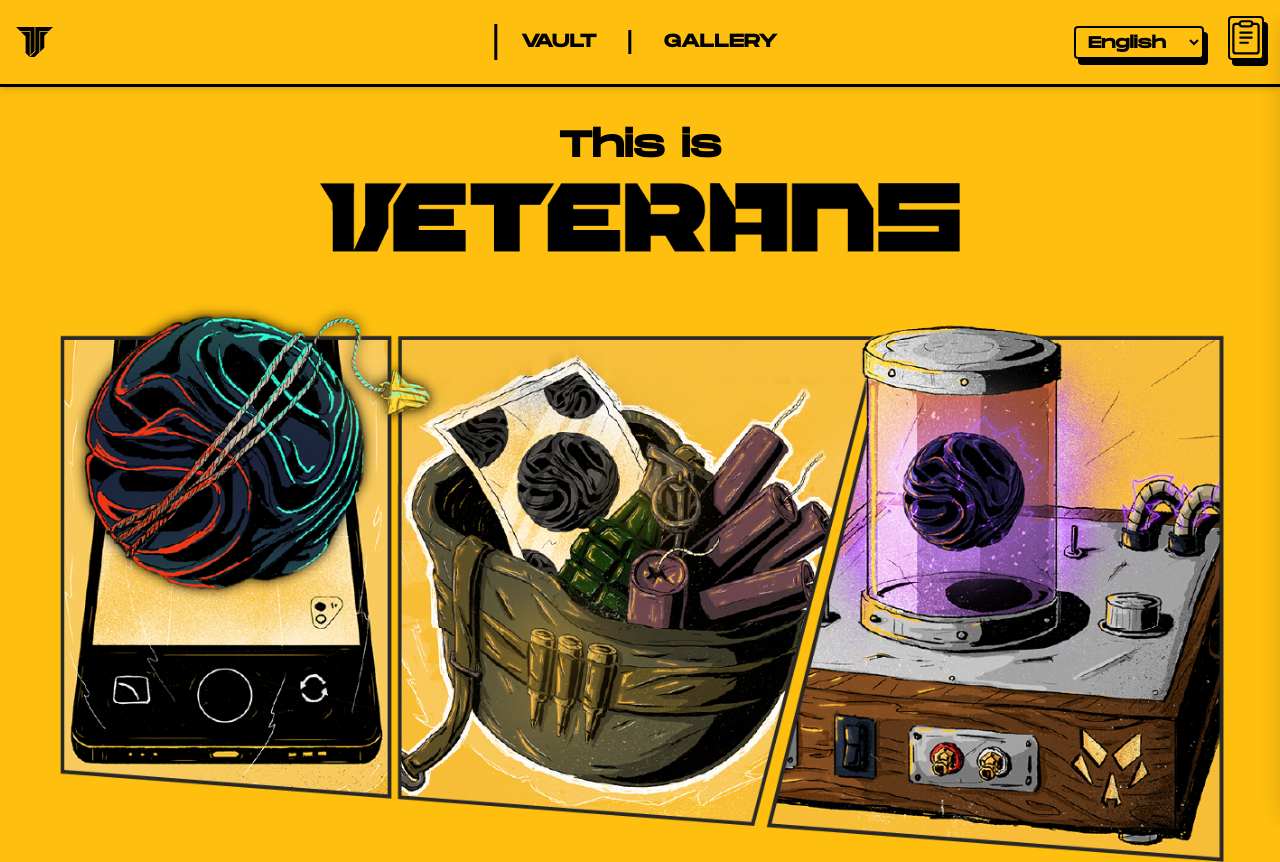
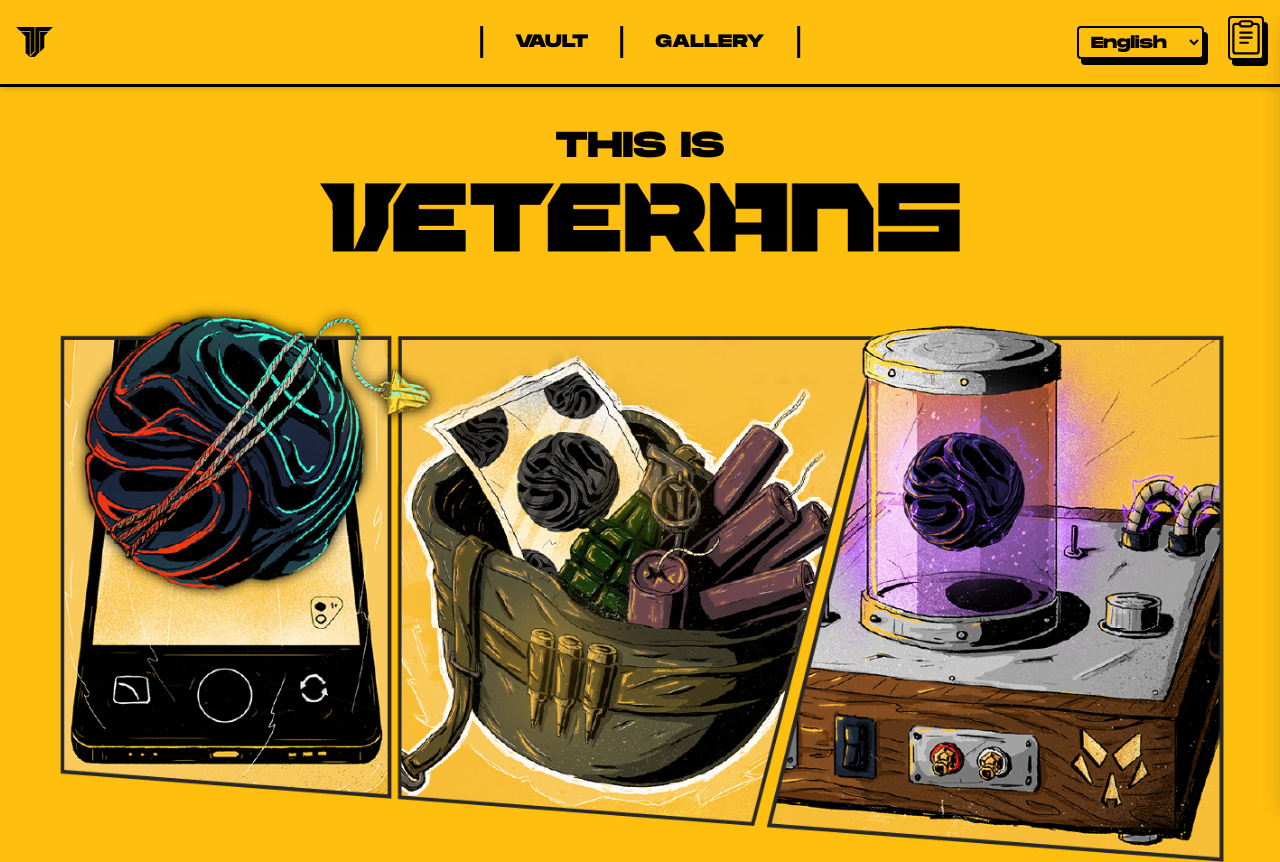
Before and after one commit to Veterans-Labs/Veterans-Landing, an Astro site: page /en/gallery in a window 1280 px wide. Shown: the top 862 px of the page. Built offline with nearby package versions, Linux system fonts and the light colour scheme; Astro itself is replaced by a stand-in of ours.

Commit message:
feat: enhance typography and styling across components
- Add Monument Extended Ultrabold font definition and class
- Update gallery title to use Monument Extended Ultra font with uppercase transform
- Increase navbar separator height and adjust layout
- Apply regular font weight to footer copyright text
- Reorder CSS imports to resolve PostCSS warnings

```diff
--- a/src/components/Footer.astro
+++ b/src/components/Footer.astro
@@ -8,12 +8,13 @@ interface Props {
         footer: Record<string, string>;
     };
     languages: { code: string; label: string }[];
+    class?: string;
 }
 
-const { lang, t, languages } = Astro.props as Props;
+const { lang, t, languages, class: className } = Astro.props as Props;
 ---
 
-<footer class="w-full flex flex-col items-center justify-center  text-center z-2 shadow-md relative">
+<footer class={`w-full flex flex-col items-center justify-center text-center z-2 shadow-md relative ${className || ''}`}>
     <div class="absolute top-[0px] left-0 w-full h-1 bg-black mb-4"></div>
 
     <div class="relative flex gap-2 mb-2 z-0 top-[-10px]">
@@ -50,7 +51,7 @@ const { lang, t, languages } = Astro.props as Props;
 
     <div class="flex items-center gap-2 text-black text-[10px] pb-2">
         <img class="w-5 h-auto" src="/images/Isotipo_Negro.svg" alt="Veterans Logo" />
-        <p>{t.footer.rights}</p>
+        <p class="font-monument">{t.footer.rights}</p>
     </div>
 </footer>
 
--- a/src/components/ManifestoPanel.astro
+++ b/src/components/ManifestoPanel.astro
@@ -23,7 +23,7 @@ const { lang, t, languages } = Astro.props as Props;
     </div>
     <button id="closeManifesto" class="bg-[#FFBF0F] text-black text-xs font-bold p-1 rounded border-2 border-black hover:bg-gray-300 transition absolute top-4 right-5" style="box-shadow: 2px 2px 0 0 black;">X</button>
   </div>
-  <div class={`ml-3 p-2 text-black leading-loose pixeled-font ${lang === 'zh' || lang === 'hi' ? 'text-[10.25px]' : 'text-[6.25px]'}`}>
+  <div class={`ml-3 p-2 text-black leading-loose pixeled-font ${lang === 'zh' || lang === 'hi' ? 'text-[8.5px] sm:text-[9.5px]' : 'text-[5px] sm:text-[5.75px]'}`}>
     <p class="font-bold mb-4">{t.manifesto.welcome}</p>
     <p class="mb-3">{t.manifesto.paragraph1}</p>
     <p class="mb-3">{t.manifesto.paragraph2}</p>
--- a/src/components/Navbar.astro
+++ b/src/components/Navbar.astro
@@ -28,13 +28,15 @@ const { lang, t, languages } = Astro.props as Props;
   <!-- Menú centrado en desktop -->
   <div class="hidden md:flex md:absolute md:left-1/2 md:-translate-x-1/2">
     <div class="flex items-center text-black font-bold text-lg tracking-wide">
-      <a href={`/${lang}/vault`} class="px-6 py-1 border-l-3 border-black ml-4 hover:text-gray-700 transition-colors">
+      <span class="border-l-3 border-black h-8 mx-2"></span>
+      <a href={`/${lang}/vault`} class="px-6 py-1 hover:text-gray-700 transition-colors">
         {t.navbar.vault}
       </a>
-      <span class="border-l-3 border-black h-6 mx-2"></span>
-      <a href={`/${lang}/gallery`} class="px-6 py-1 border-black hover:text-gray-700 transition-colors">
+      <span class="border-l-3 border-black h-8 mx-2"></span>
+      <a href={`/${lang}/gallery`} class="px-6 py-1 hover:text-gray-700 transition-colors">
         {t.navbar.gallery}
       </a>
+      <span class="border-l-3 border-black h-8 mx-2"></span>
     </div>
   </div>
 
@@ -53,7 +55,7 @@ const { lang, t, languages } = Astro.props as Props;
     </select>
 
     <!-- Botón menú móvil -->
-    <button id="menuToggle" class="flex items-center px-2 py-2 border-2 rounded text-black border-black hover:bg-gray-300 hover:border-black md:hidden">
+    <button id="menuToggle" class="flex items-center px-2 py-2 border-2 rounded text-black border-black hover:bg-gray-300 hover:border-black md:hidden ml-3" style="box-shadow: 4px 6px 0 0 black;">
         <svg class="fill-current h-6 w-6" viewBox="0 0 24 24" xmlns="http://www.w3.org/2000/svg">
             <rect x="5" y="4" width="14" height="3" rx="1"/>
             <rect x="5" y="10.5" width="14" height="3" rx="1"/>
@@ -128,5 +130,4 @@ const { lang, t, languages } = Astro.props as Props;
         });
     });
   </script>
-
 <ManifestoPanel lang={lang} t={t} languages={languages} />
--- a/src/pages/[lang]/gallery.astro
+++ b/src/pages/[lang]/gallery.astro
@@ -23,7 +23,7 @@ const t = translations[lang];
 
 <Layout lang={lang} t={t}>
   <section class="text-center mt-6">
-    <h1 class="text-black text-center text-4xl mt-4 font-extrabold font-monument">{t.gallery.thisIs}</h1>
+    <h1 class="text-black text-center text-4xl mt-4 font-monument-ultra">{t.gallery.thisIs}</h1>
     <img src="/images/LOGOTIPO_BLACK.png" alt="Gallery" class="w-89 md:w-120 lg:w-160 h-auto mx-auto mt-4" />
   </section>
 
@@ -44,6 +44,7 @@ const t = translations[lang];
     display: flex;
     flex-direction: column;
     align-items: center;
+    margin-bottom: 2rem;
   }
 
   .gallery-block {
--- a/src/styles/global.css
+++ b/src/styles/global.css
@@ -1,9 +1,23 @@
+@import url("https://fonts.googleapis.com/css2?family=Press+Start+2P&display=swap");
 @import "tailwindcss";
-@import url("https://fonts.googleapis.com/css2?family=Press+Start+2P&display=swap");
 
 @font-face {
   font-family: "MonumentExtended";
   src: url("/fonts/MonumentExtended-Regular.otf") format("opentype");
+  font-weight: normal;
+  font-style: normal;
+}
+
+@font-face {
+  font-family: "MonumentExtended";
+  src: url("/fonts/MonumentExtended-Ultrabold.ttf") format("truetype");
+  font-weight: ultrabold;
+  font-style: normal;
+}
+
+@font-face {
+  font-family: "MonumentExtendedUltraBold";
+  src: url("/fonts/MonumentExtended-Ultrabold.ttf") format("truetype");
   font-weight: normal;
   font-style: normal;
 }
@@ -36,3 +50,9 @@ body {
 .font-monument {
   font-family: "MonumentExtended", sans-serif !important;
 }
+
+.font-monument-ultra {
+  font-family: "MonumentExtendedUltraBold", "MonumentExtended", sans-serif !important;
+  font-weight: normal !important;
+  text-transform: uppercase;
+}
```
